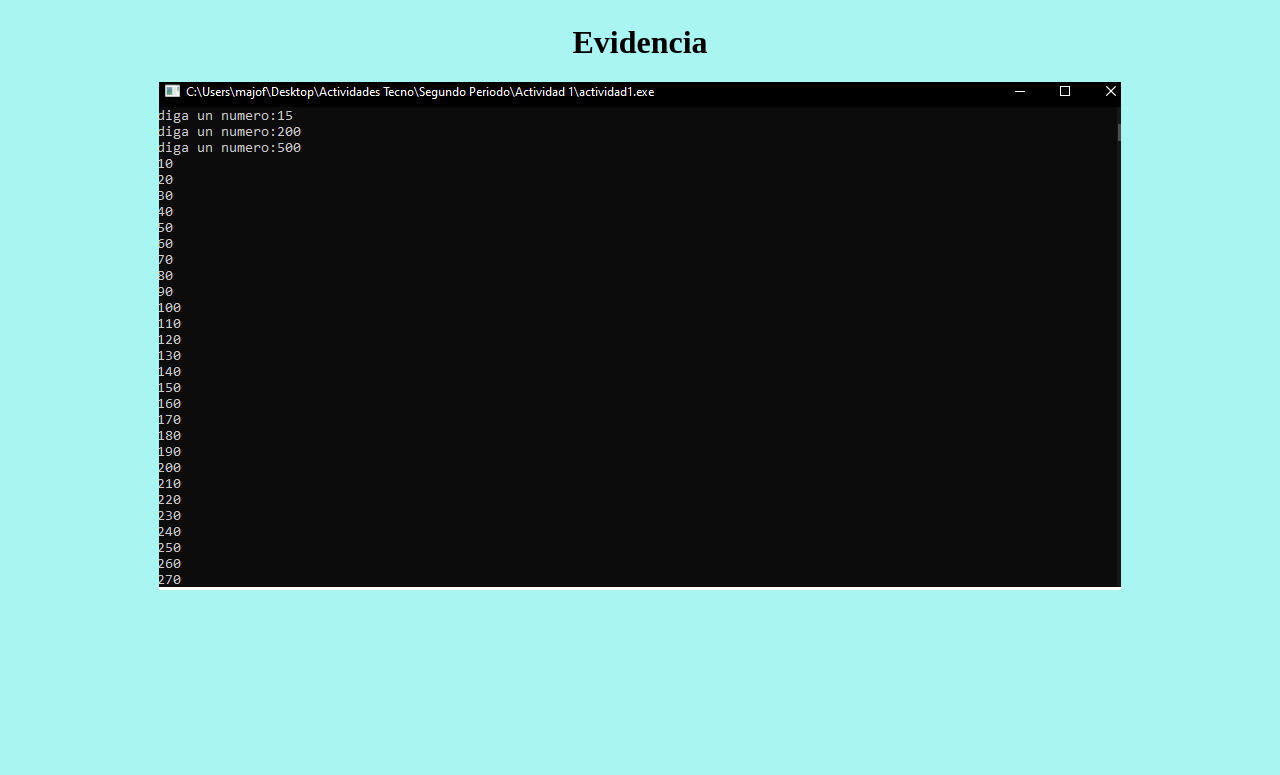
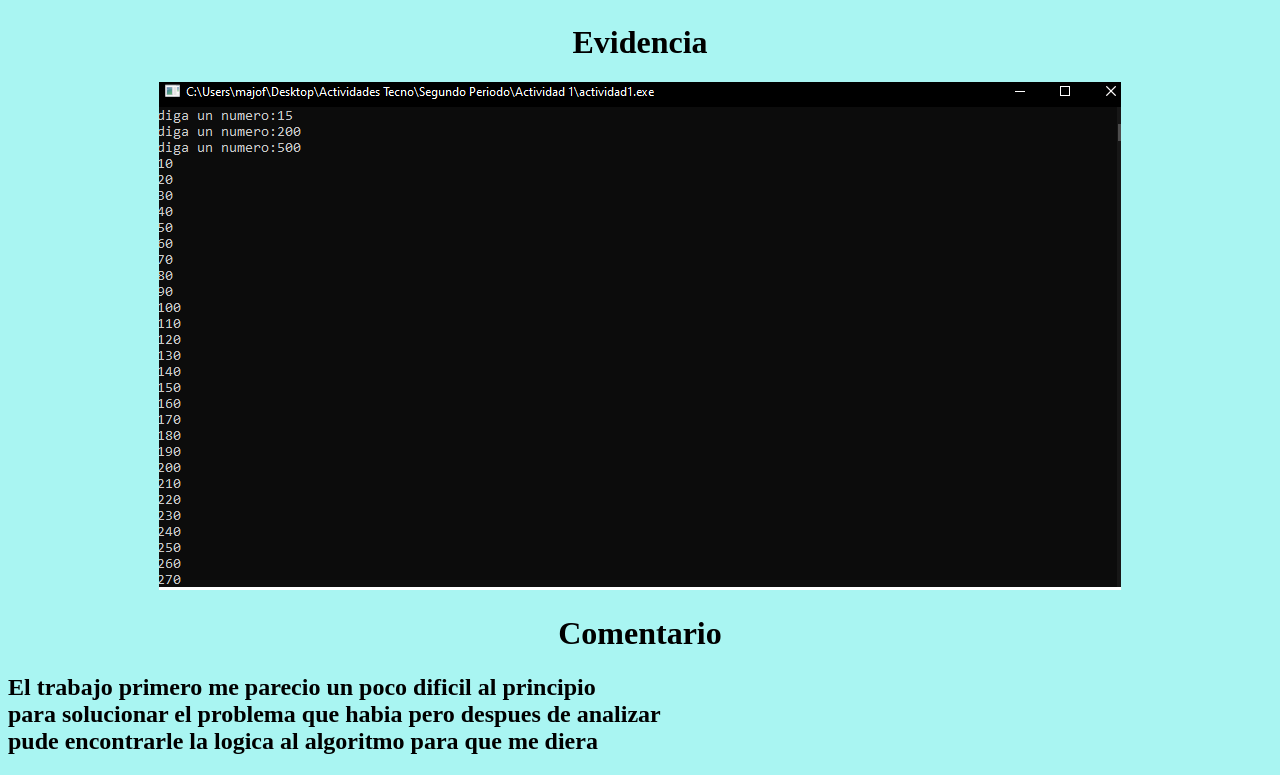
Before and after one commit to MariaJose564/actividad01p2, a plain HTML site: page index.html in a window 1280 px wide. Shown: the part 2472-3247 px from the top of the page. Before the commit the page ends 3074 px from the top, so only its background shows below. Drawn offline with Linux system fonts and the light colour scheme.

Commit message:
Update index.html

```diff
--- a/index.html
+++ b/index.html
@@ -20,6 +20,12 @@
 	<font face="Cooper Black"><center><h1>Evidencia</h1></center></font>
 	<center><img src="evidencia.png"></center>
 
+	<font face="Cooper Black"><center><h1>Comentario</h1></center></font>
+
+	<h2 align="justify">El trabajo primero me parecio un poco dificil al principio<br>
+	para solucionar el problema que habia pero despues de analizar<br>
+	pude encontrarle la logica al algoritmo para que me diera<br></h2>
+
 
 
 </body>
```
